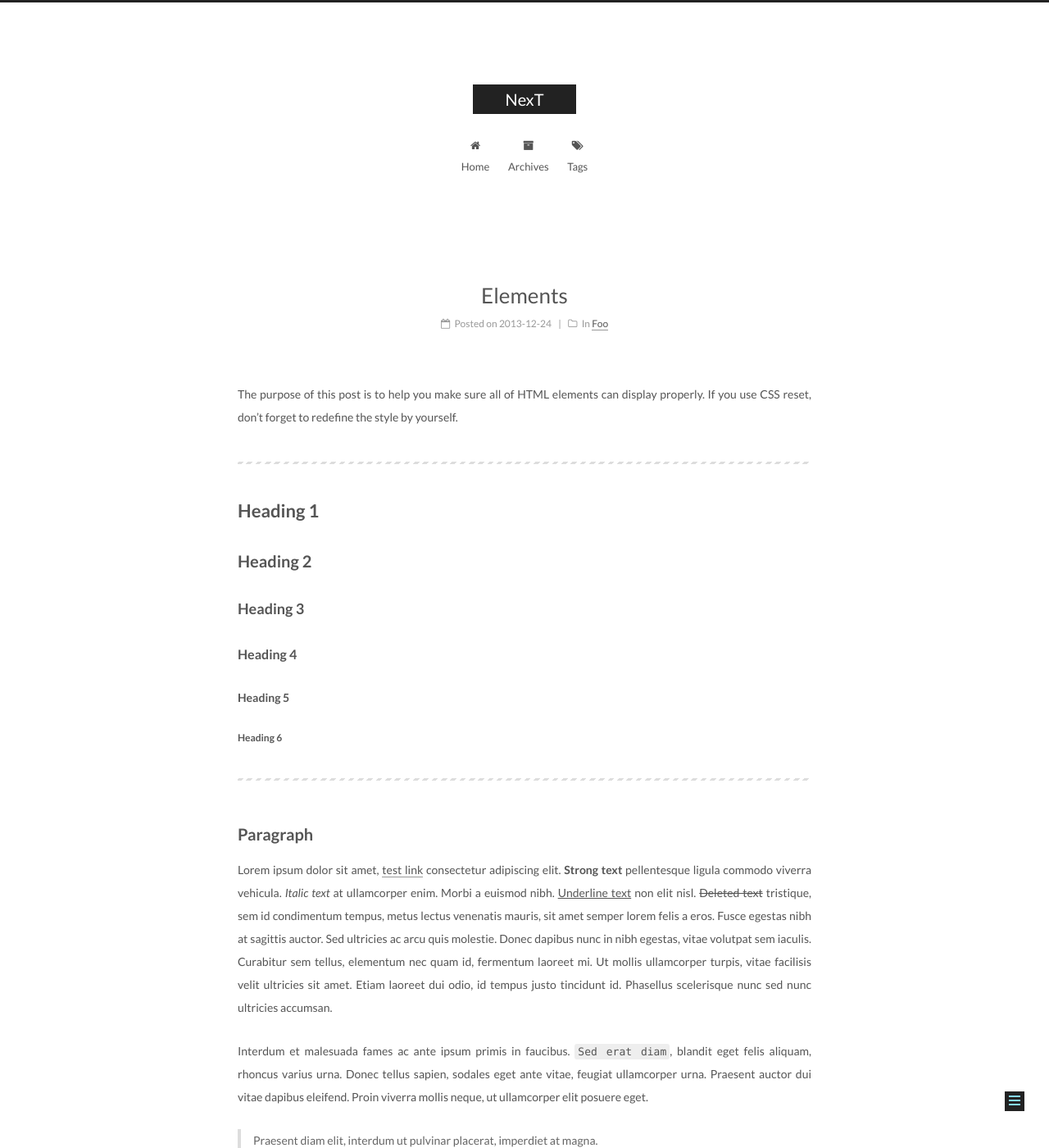
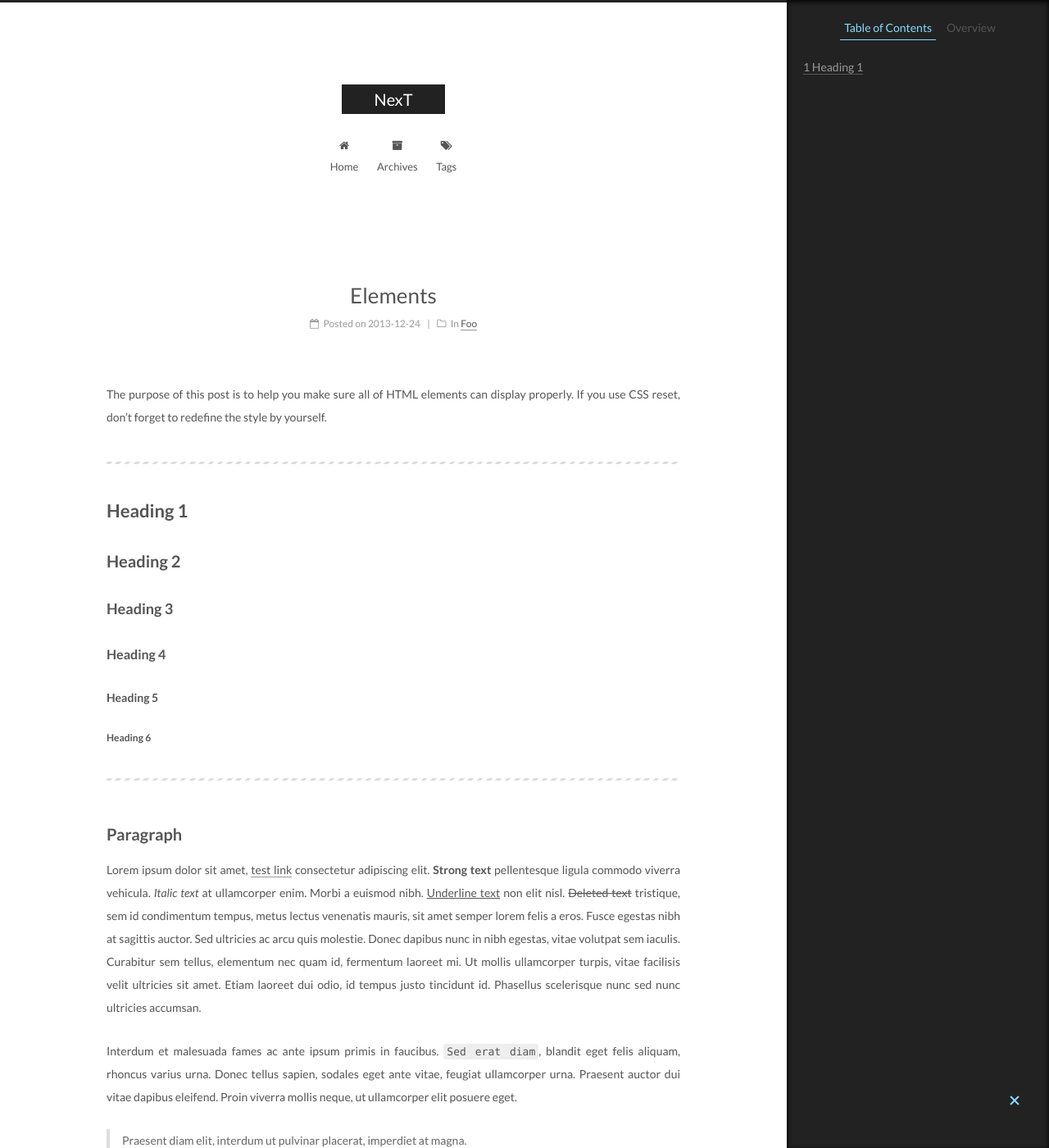
Before and after one commit to xrp001/xrp001.github.io, a Jekyll site: the page built from _posts/2013-12-24-elements.md, in a window 1280 px wide and 1400 px high. Shown: the whole window at 82% size. Built offline with Jekyll 4.4.1, drawn with Linux system fonts in a browser that asks for light colours.

Commit message:
Add files via upload

```diff
--- /dev/null
+++ b/_includes/_macro/post-content.html
@@ -0,0 +1,7 @@
+{% if site.highlight.line_number %}
+  {% assign source = post.content %}
+  {% include _helper/lineno.html %}
+  {{ lineno }}
+{% else %}
+  {{ post.content }}
+{% endif %}
--- a/_includes/_macro/post-copyright.html
+++ b/_includes/_macro/post-copyright.html
@@ -5,7 +5,7 @@
       {{ site.author }}
     </li>
     <li class="post-copyright-link">
-      <strong>{{ __.post.copyright.link | append: symbol.colon }}</strong>
+      <strong>{{ __.post.copyright.link | append: __.symbol.colon }}</strong>
       <a href="{{ post.url | absolute_url }}" title="{{ post.title }}">{{ post.url | absolute_url }}</a>
     </li>
     <li class="post-copyright-license">
--- a/_includes/_macro/post.html
+++ b/_includes/_macro/post.html
@@ -107,7 +107,7 @@
                 </span>
 
                 {% assign cat_length = post.categories.size %}
-                {% if cat_length > 1 and loop.index != cat_length %}
+                {% if cat_length > 1 and forloop.index != cat_length %}
                   {{ __.symbol.comma }}
                 {% endif %}
               {% endfor %}
@@ -144,6 +144,16 @@
                 <a href="{{ post.url | relative_url }}#comments" itemprop="discussionUrl">
                   <span class="post-comments-count disqus-comment-count"
                         data-disqus-identifier="{{ post.url }}" itemprop="commentCount"></span>
+                </a>
+              </span>
+            {% elsif site.wildfire.enable %}
+              <span class="post-comments-count">
+                <span class="post-meta-divider">|</span>
+                <span class="post-meta-item-icon">
+                  <i class="fa fa-comment-o"></i>
+                </span>
+                <a href="{{ post.url | relative_url }}#comments" itemprop="discussionUrl">
+                  <span class="post-comments-count wf-count-unit" wf-page-url="{{ post.url | absolute_url }}" itemprop="commentCount"></span>
                 </a>
               </span>
             {% elsif site.hypercomments_id %}
@@ -208,6 +218,8 @@
           {% endif %}
 
           {% if site.post_wordcount.wordcount or site.post_wordcount.min2read %}
+            {% assign source = post.content %}
+            {% include _helper/wordcount.html %}
             <div class="post-wordcount">
               {% if site.post_wordcount.wordcount %}
                 {% unless site.post_wordcount.separated_meta %}
@@ -220,7 +232,7 @@
                   <span class="post-meta-item-text">{{ __.post.wordcount }}</span>
                 {% endif %}
                 <span title="{{ __.post.wordcount }}">
-                  {{ post.content | number_of_words }}
+                  {{ wordcount }}
                 </span>
               {% endif %}
 
@@ -236,7 +248,7 @@
                   <span class="post-meta-item-text">{{ __.post.min2read }}</span>
                 {% endif %}
                 <span title="{{ __.post.min2read }}">
-                  {{ post.content | number_of_words | divided_by: 200 }}
+                  {{ wordcount | divided_by: 200 }}
                 </span>
               {% endif %}
             </div>
@@ -288,7 +300,7 @@
           </div>
           <!--/noindex-->
         {% elsif post.excerpt  %}
-          {{ post.excerpt }}
+          {% include _macro/post-excerpt.html %}
           <!--noindex-->
           <div class="post-button text-center">
             <a class="btn" href="{{ post.url | relative_url }}{% if site.scroll_to_more %}#{{ __.post.more }}{% endif %}" rel="contents">
@@ -311,11 +323,11 @@
           {% if post.type == 'picture' %}
             <a href="{{ post.url | relative_url }}">{{ post.content }}</a>
           {% else %}
-            {{ post.content }}
+            {% include _macro/post-content.html %}
           {% endif %}
         {% endif %}
       {% else %}
-        {{ post.content }}
+        {% include _macro/post-content.html %}
       {% endif  %}
     </div>
 
--- a/_includes/_macro/sidebar.html
+++ b/_includes/_macro/sidebar.html
@@ -13,7 +13,7 @@
 
       {% if is_post and site.toc.enable %}
         {% assign display_toc = true %}
-        {% assign str = page.content %}
+        {% assign source = page.content %}
         {% include _helper/toc.html %}
       {% endif %}
 
@@ -152,7 +152,7 @@
               {% assign list_number = page.toc_number %}
             {% endif %}
             {% assign class = 'nav' %}
-            {% assign str = page.content %}
+            {% assign source = page.content %}
             {% include _helper/toc.html %}
 
             {% if toc.size <= 1 %}
```
Also changed, not shown: _includes/_macro/post-excerpt.html (added, +7 -0 lines).
